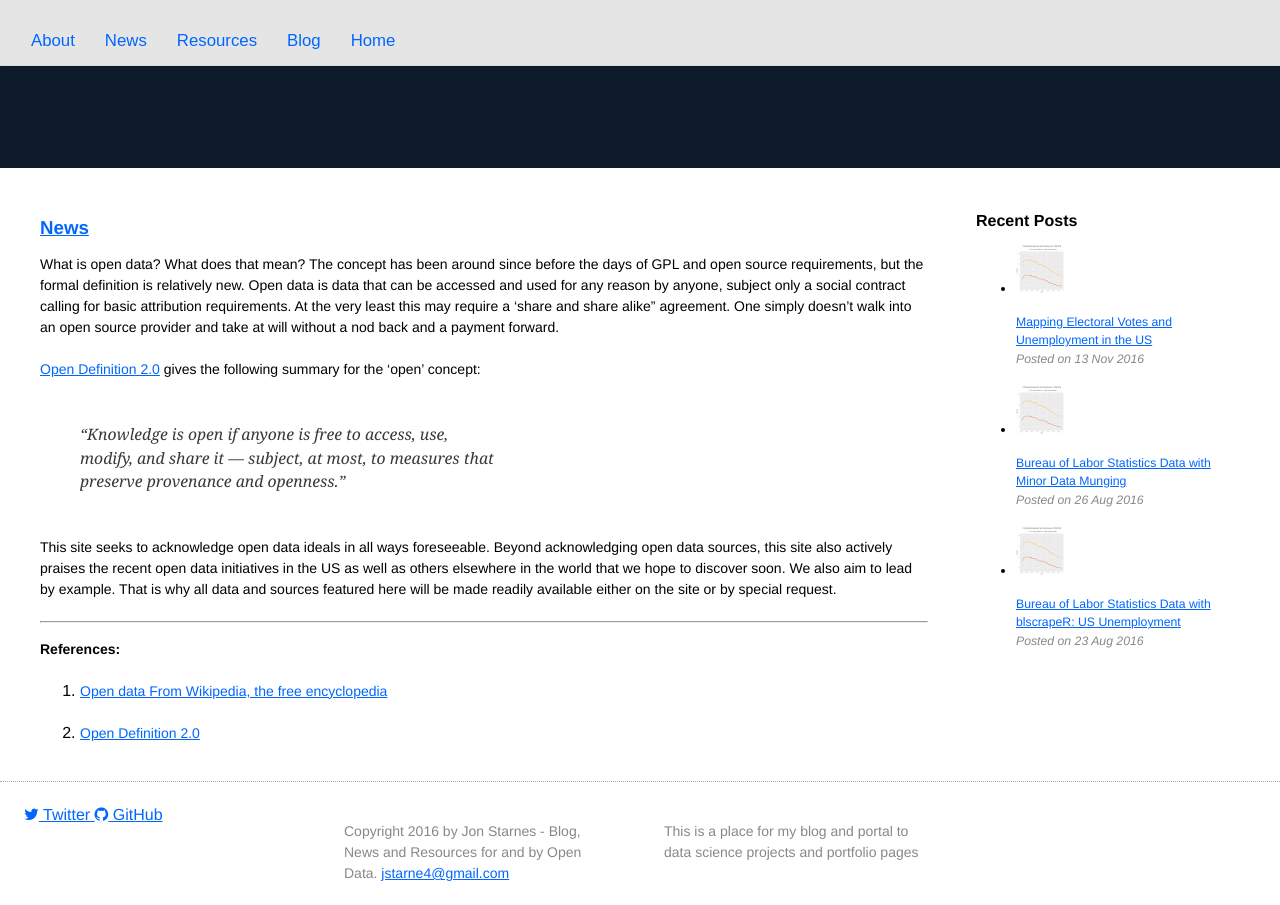
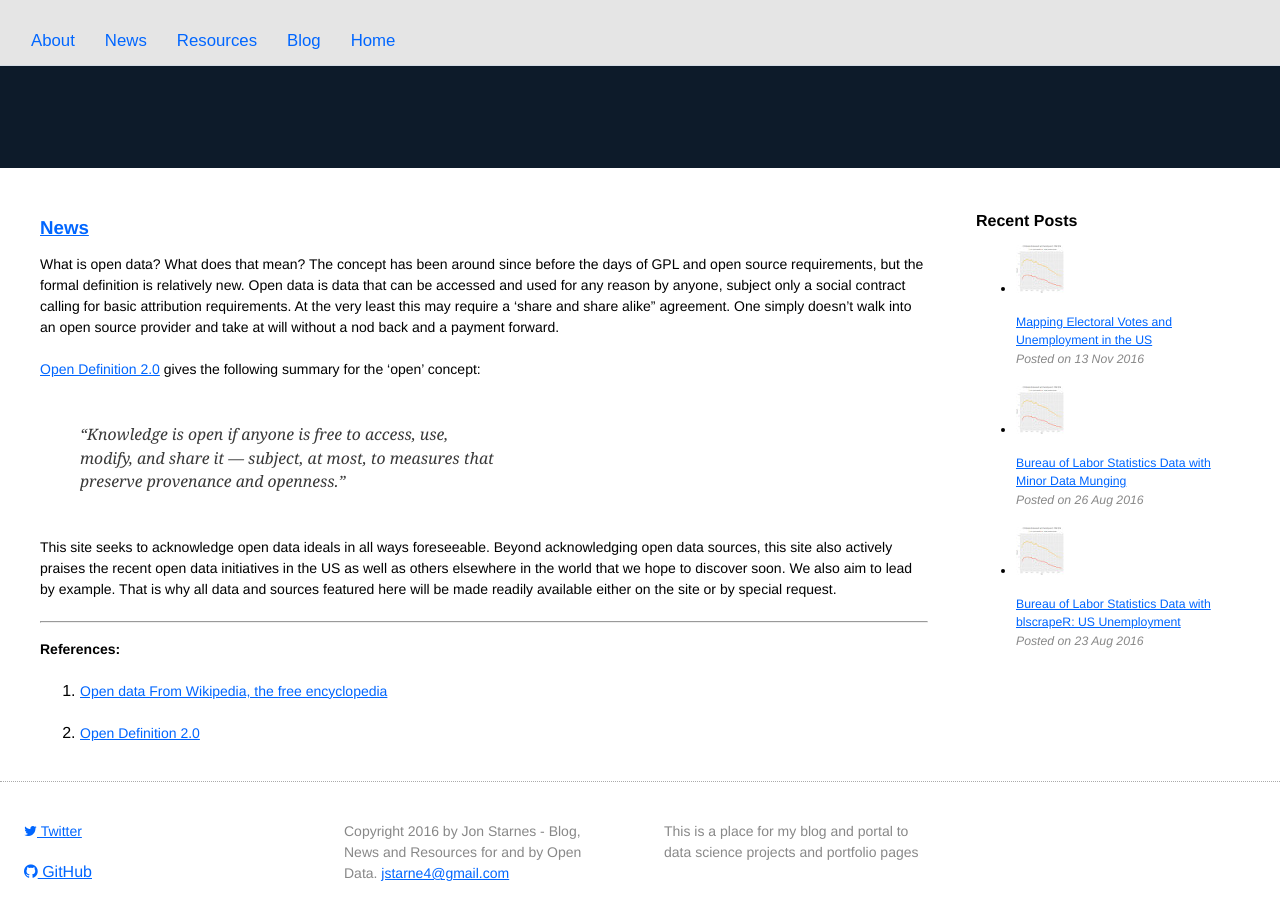
Before and after one commit to jon-starnes/jon-starnes.github.io, a Jekyll site: the page built from index.html, in a window 1280 px wide. Built offline with Jekyll 4.4.1, drawn with Linux system fonts in a browser that asks for light colours; nearby versions of some CDN libraries.

Commit message:
Style updates

```diff
--- a/_includes/footer.html
+++ b/_includes/footer.html
@@ -3,11 +3,13 @@
   <div class="row">
 
     <div class="col sidebar1">
-      {% if site.twitter_username %}
-      <a href="https://twitter.com/{{ site.twitter_username }}">
-        <i class="fa fa-twitter"></i> Twitter
-      </a>
-      {% endif %}
+      <p class="desc">
+        {% if site.twitter_username %}
+        <a href="https://twitter.com/{{ site.twitter_username }}">
+          <i class="fa fa-twitter"></i> Twitter
+        </a>
+        {% endif %}
+      </p>
 
       {% if site.github_username %}
       <a href="https://github.com/{{ site.github_username }}">
```
